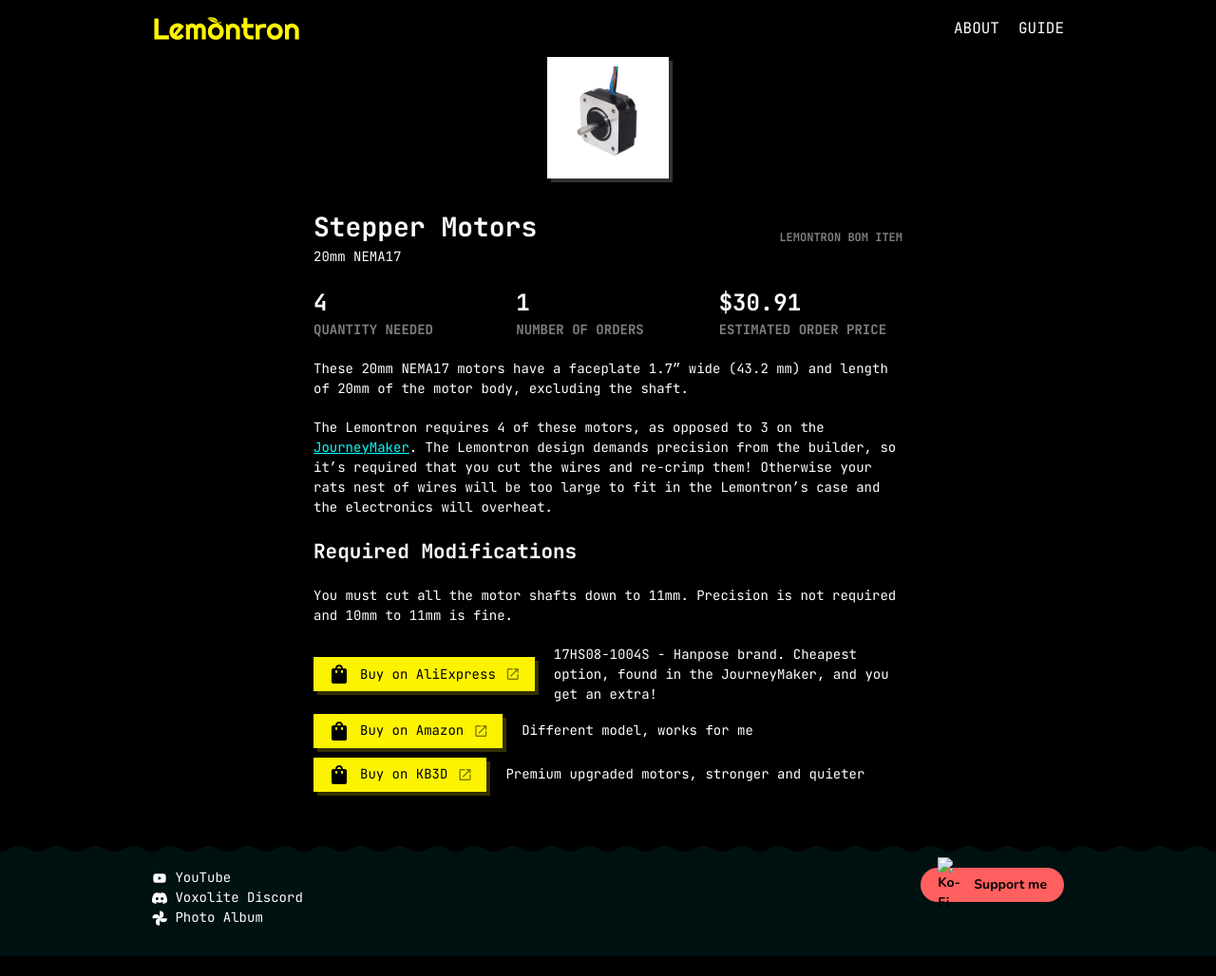
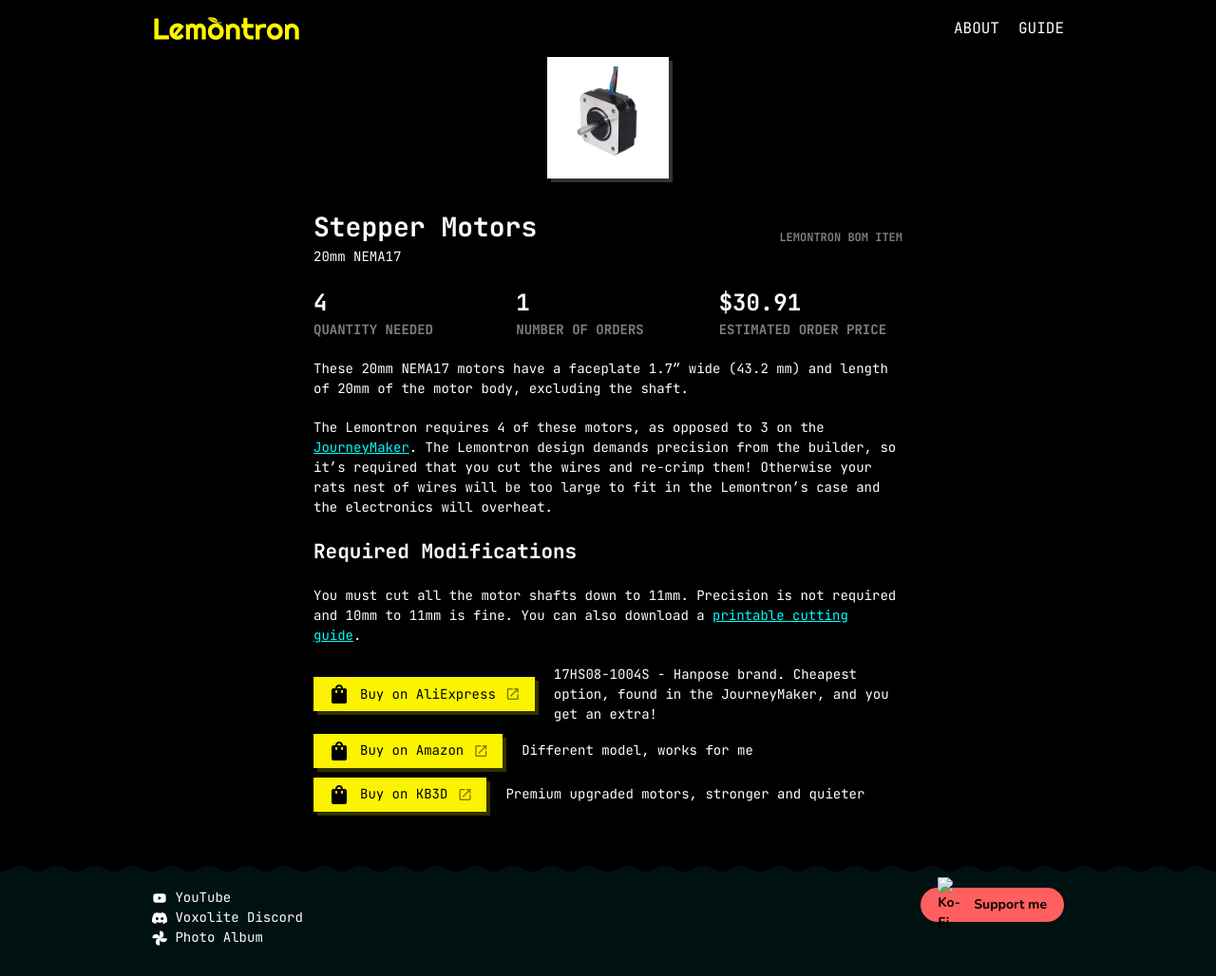
Before and after one commit to jamesloper/lemontron, a Jekyll site: the page built from _bom/stepper.md, in a window 1280 px wide. Shown: the whole page at 95% size. Built offline with Jekyll 4.4.1, drawn with Linux system fonts in a browser that asks for light colours; before the commit the page ends 1007 px from its top, so only the background shows below that.

Commit message:
add stepper motor cutting guide

```diff
--- a/_bom/stepper.md
+++ b/_bom/stepper.md
@@ -29,4 +29,4 @@
 
 ## Required Modifications
 
-You must cut all the motor shafts down to 11mm. Precision is not required and 10mm to 11mm is fine.
+You must cut all the motor shafts down to 11mm. Precision is not required and 10mm to 11mm is fine. You can also download a [printable cutting guide](/assets/downloads/stepper-cutting-guide.stl).
```
Also changed, not shown: 1 other file.
